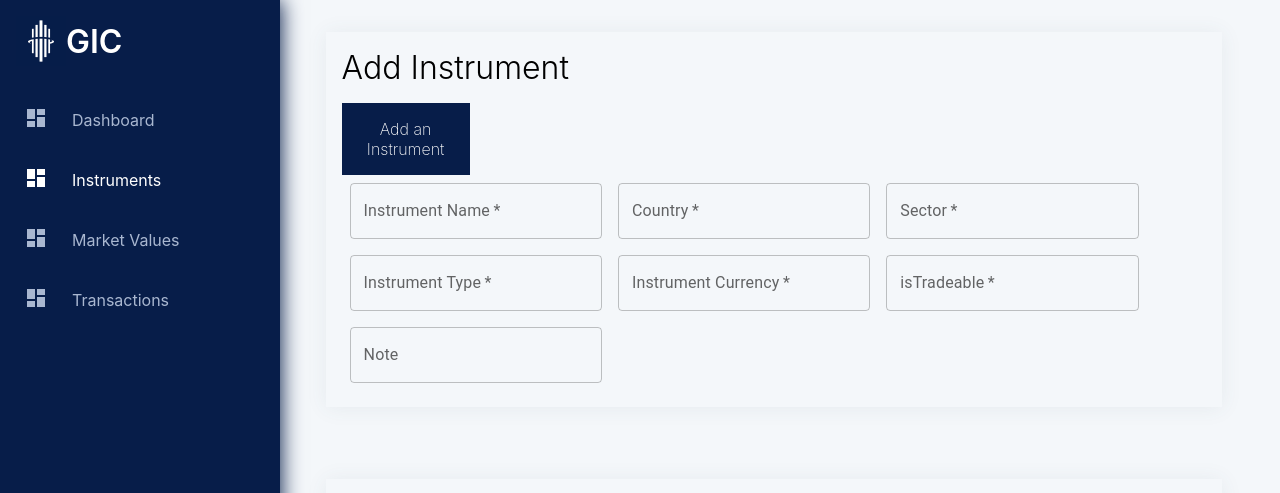
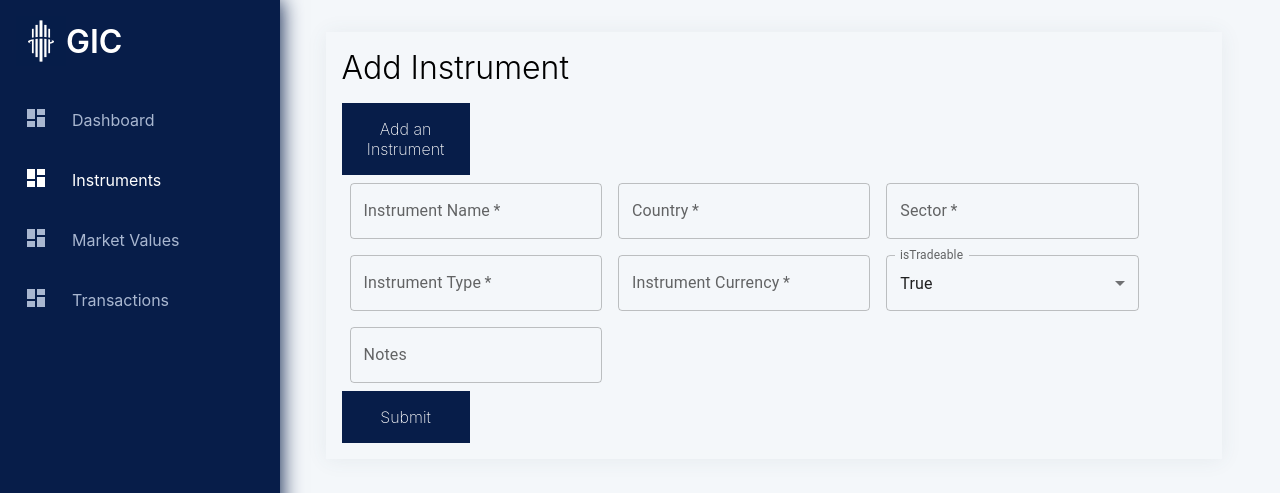
Before and after one commit to TNBL265/gic22-private-market-valuation, a Next.js app: page /instruments in a window 1280 px wide. Shown: the top 493 px of the page. Built offline with nearby package versions, Linux system fonts and the light colour scheme; no server answers.

Commit message:
*sparkles* add: complete form submission

```diff
--- a/components/Instruments/Instruments.tsx
+++ b/components/Instruments/Instruments.tsx
@@ -3,15 +3,19 @@ import { useEffect, useState } from 'react'
 import Section from '../common/Section/Section'
 import Table from '../common/Table/Table'
 
-import { headings } from './constants'
-import { InstrumentsData, InstrumentsRowData } from '../../types/instruments'
+import { headings, selectFields } from './constants'
+import {
+  InstrumentFormData,
+  InstrumentsData,
+  InstrumentsRowData,
+} from '../../types/instruments'
 import { sampleData } from './sampleData'
 import { requiredFields, optionalFields } from './constants'
 import { INSTRUMENTS_BASE_URL } from './constants'
 
 import styles from './Instruments.module.css'
 import { parseInstrumentsViewData } from '../common/Parser/Parser'
-import { TextField } from '@mui/material'
+import { MenuItem, TextField } from '@mui/material'
 import { Box } from '@mui/material'
 import axios from 'axios'
 
@@ -22,6 +26,29 @@ const Instruments = () => {
     InstrumentsRowData[]
   >([])
   const [instruments, setInstruments] = useState<InstrumentsRowData[]>([])
+  const [formData, setFormData] = useState<InstrumentFormData | null>(null)
+
+  const handleInput = (evt: any) => {
+    const name = evt.target.name
+    const newValue = evt.target.value
+    setFormData({ ...formData, [name]: newValue })
+  }
+
+  const handleSubmit = async (evt: any) => {
+    evt.preventDefault()
+
+    let data = { data: formData }
+    //check if all the required inputs are entered
+    console.log(data)
+    const headers = {
+      'Content-Type': 'application/json',
+    }
+    const res = await axios
+      .post(INSTRUMENTS_BASE_URL, data, { headers })
+      .then((res) => {
+        console.log(res)
+      })
+  }
 
   const displayInstrumentForm = () => {
     return (
@@ -39,20 +66,48 @@ const Instruments = () => {
               <TextField
                 required
                 id="outlined-required"
+                name={requiredField.name}
                 label={requiredField.label}
                 key={requiredField.label}
+                onChange={handleInput}
               />
+            )
+          })}
+          {selectFields.map((selectField) => {
+            return (
+              <TextField
+                select
+                id="outlined-required"
+                name={selectField.name}
+                value={'True'}
+                label={selectField.label}
+                key={selectField.label}
+                onChange={handleInput}
+              >
+                <MenuItem key={'True'} value={'True'}>
+                  {'True'}
+                </MenuItem>
+                <MenuItem key={'False'} value={'False'}>
+                  {'False'}
+                </MenuItem>
+              </TextField>
             )
           })}
           {optionalFields.map((optionalField) => {
             return (
               <TextField
                 id="outlined-helperText"
+                name={optionalField.name}
                 label={optionalField.label}
                 key={optionalField.label}
               />
             )
           })}
+        </div>
+        <div className={styles.button}>
+          <div className={styles.text} onClick={handleSubmit}>
+            Submit
+          </div>
         </div>
       </Box>
     )
--- a/components/Instruments/constants.ts
+++ b/components/Instruments/constants.ts
@@ -9,14 +9,14 @@ export const headings = [
 ]
 
 export const requiredFields = [
-  { label: 'Instrument Name' },
-  { label: 'Country' },
-  { label: 'Sector' },
-  { label: 'Instrument Type' },
-  { label: 'Instrument Currency' },
-  { label: 'isTradeable' },
+  { name: 'instrumentName', label: 'Instrument Name' },
+  { name: 'country', label: 'Country' },
+  { name: 'sector', label: 'Sector' },
+  { name: 'instrumentType', label: 'Instrument Type' },
+  { name: 'instrumentCurrency', label: 'Instrument Currency' },
 ]
 
-export const optionalFields = [{ label: 'Note' }]
+export const selectFields = [{ name: 'isTradeable', label: 'isTradeable' }]
+export const optionalFields = [{ name: 'notes', label: 'Notes' }]
 
-export const INSTRUMENTS_BASE_URL = "http://localhost:3000/api/instruments"
+export const INSTRUMENTS_BASE_URL = 'http://localhost:3000/api/instruments'
```
Also changed, not shown: types/instruments.ts (+10 -0 lines).
